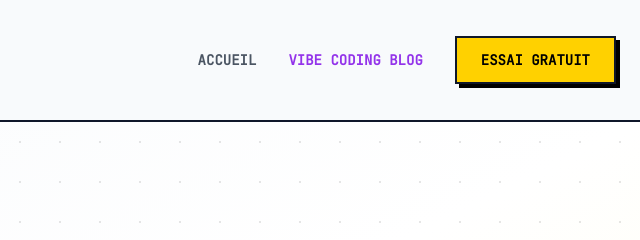
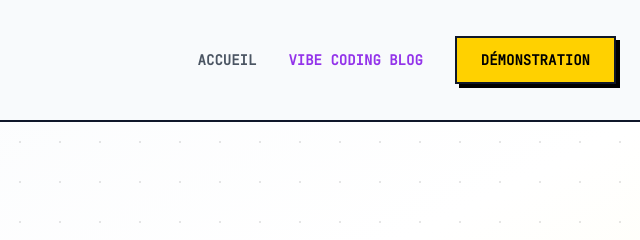
Before and after one commit to Nicolas-Raymond-2809/rayonis, an Astro site: page /academy in a window 1280 px wide. Shown: the top 240 px of the page, 640-1280 px from the left. Built offline with nearby package versions, Linux system fonts and the light colour scheme; Astro itself is replaced by a stand-in of ours.

```diff
--- a/src/pages/academy.astro
+++ b/src/pages/academy.astro
@@ -20,7 +20,7 @@ import ContactModal from '../components/ContactModal.astro';
         </a>
 
         <a href="#" data-contact-modal class="hidden sm:block px-6 py-3 font-mono font-bold text-sm bg-rayonis-spike text-black border-2 border-rayonis-text shadow-neo hover:translate-x-[2px] hover:translate-y-[2px] hover:shadow-none transition-all">
-          ESSAI GRATUIT
+          DÉMONSTRATION
         </a>
       </div>
     </div>
```
